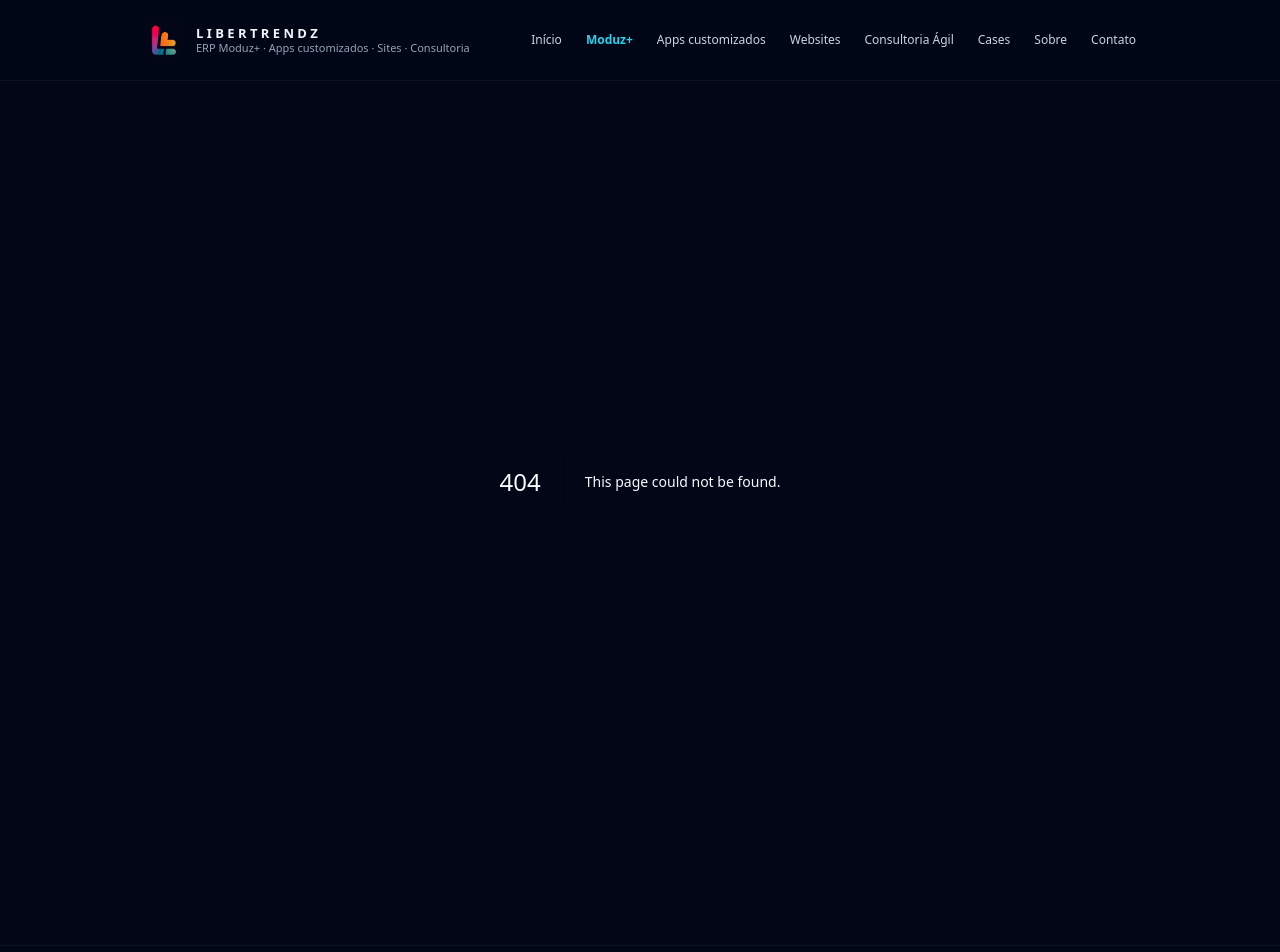
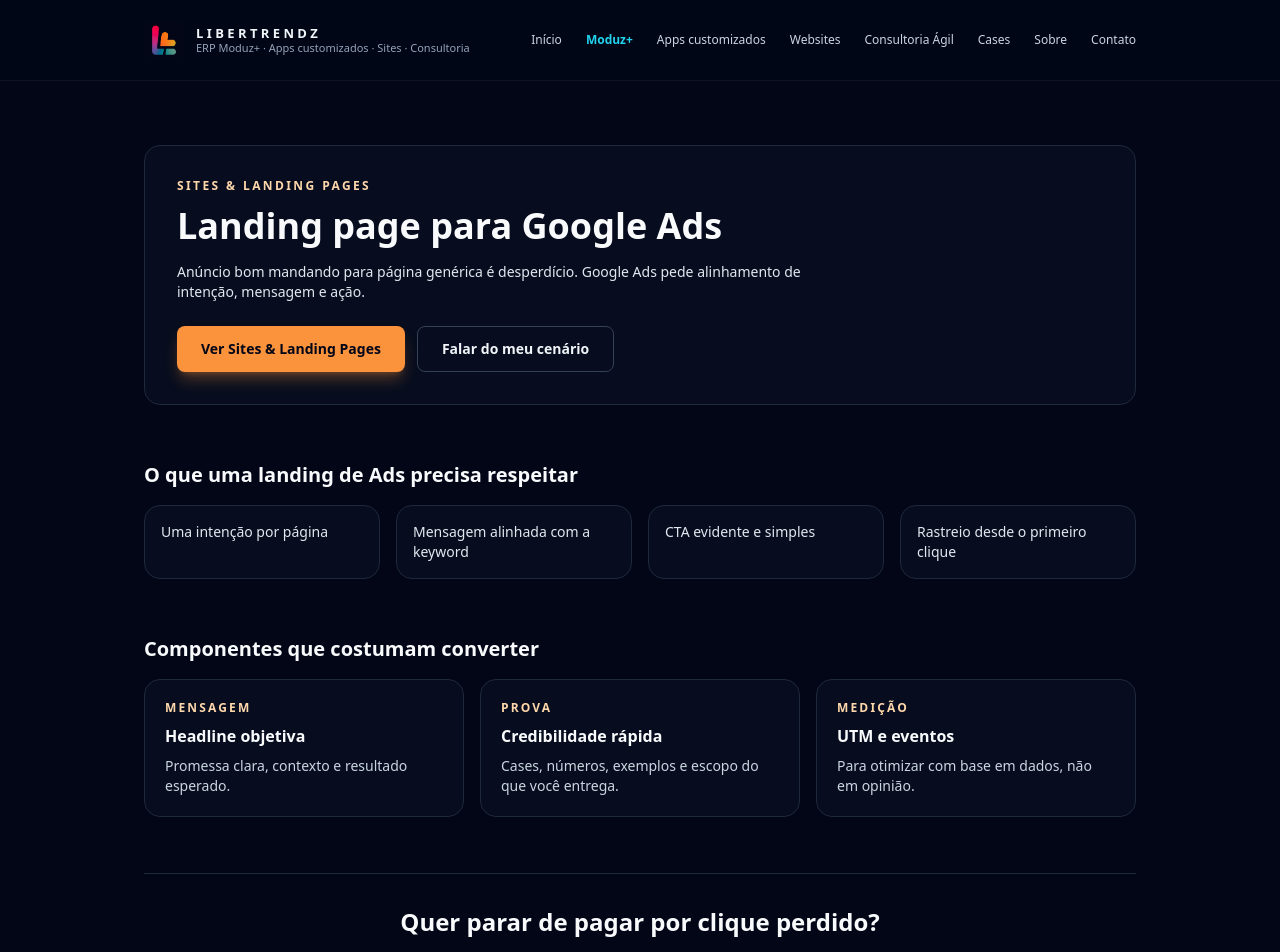
Before and after one commit to libertrendz/libertrendz-site, a Next.js app: page /solucoes/landing-page-para-google-ads in a window 1280 px wide. Before the commit this address had no page. Shown: the top 952 px of the page. Built offline with nearby package versions, Linux system fonts and the light colour scheme.

Commit message:
Create page.tsx

```diff
--- /dev/null
+++ b/app/solucoes/landing-page-para-google-ads/page.tsx
@@ -0,0 +1,120 @@
+export default function LandingPageParaGoogleAdsPage() {
+  return (
+    <main className="min-h-[calc(100vh-5rem)] bg-slate-950 text-slate-50">
+      <section className="container-page py-12 lg:py-16 space-y-14">
+        {/* HERO */}
+        <div className="rounded-2xl border border-slate-800 bg-slate-900/40 p-8">
+          <p className="text-xs font-semibold uppercase tracking-[0.2em] text-accent-300">
+            Sites & Landing Pages
+          </p>
+          <h1 className="mt-3 text-3xl font-bold leading-tight md:text-4xl">
+            Landing page para Google Ads
+          </h1>
+          <p className="mt-4 max-w-2xl text-sm text-slate-200">
+            Anúncio bom mandando para página genérica é desperdício.
+            Google Ads pede alinhamento de intenção, mensagem e ação.
+          </p>
+
+          <div className="mt-6 flex flex-wrap gap-3">
+            <a
+              href="/sites"
+              className="inline-flex items-center justify-center rounded-lg bg-accent-500 px-6 py-3 text-sm font-semibold text-slate-950 shadow-lg shadow-accent-500/30 transition hover:bg-accent-400"
+            >
+              Ver Sites & Landing Pages
+            </a>
+            <a
+              href="/contato"
+              className="inline-flex items-center justify-center rounded-lg border border-slate-700 px-6 py-3 text-sm font-semibold text-slate-100 transition hover:border-slate-500 hover:bg-slate-900/60"
+            >
+              Falar do meu cenário
+            </a>
+          </div>
+        </div>
+
+        {/* REGRAS DO JOGO */}
+        <div className="space-y-4">
+          <h2 className="text-xl font-semibold text-slate-50">
+            O que uma landing de Ads precisa respeitar
+          </h2>
+
+          <div className="grid gap-4 md:grid-cols-2 lg:grid-cols-4">
+            {[
+              "Uma intenção por página",
+              "Mensagem alinhada com a keyword",
+              "CTA evidente e simples",
+              "Rastreio desde o primeiro clique",
+            ].map((t) => (
+              <div
+                key={t}
+                className="rounded-2xl border border-slate-800 bg-slate-900/40 p-4 text-sm text-slate-200"
+              >
+                {t}
+              </div>
+            ))}
+          </div>
+        </div>
+
+        {/* COMPONENTES */}
+        <div className="space-y-4">
+          <h2 className="text-xl font-semibold text-slate-50">
+            Componentes que costumam converter
+          </h2>
+
+          <div className="grid gap-4 md:grid-cols-3">
+            <div className="rounded-2xl border border-slate-800 bg-slate-900/40 p-5">
+              <p className="text-xs font-semibold uppercase tracking-[0.18em] text-accent-300">
+                Mensagem
+              </p>
+              <p className="mt-2 font-semibold text-slate-50">
+                Headline objetiva
+              </p>
+              <p className="mt-2 text-sm text-slate-300">
+                Promessa clara, contexto e resultado esperado.
+              </p>
+            </div>
+
+            <div className="rounded-2xl border border-slate-800 bg-slate-900/40 p-5">
+              <p className="text-xs font-semibold uppercase tracking-[0.18em] text-accent-300">
+                Prova
+              </p>
+              <p className="mt-2 font-semibold text-slate-50">
+                Credibilidade rápida
+              </p>
+              <p className="mt-2 text-sm text-slate-300">
+                Cases, números, exemplos e escopo do que você entrega.
+              </p>
+            </div>
+
+            <div className="rounded-2xl border border-slate-800 bg-slate-900/40 p-5">
+              <p className="text-xs font-semibold uppercase tracking-[0.18em] text-accent-300">
+                Medição
+              </p>
+              <p className="mt-2 font-semibold text-slate-50">
+                UTM e eventos
+              </p>
+              <p className="mt-2 text-sm text-slate-300">
+                Para otimizar com base em dados, não em opinião.
+              </p>
+            </div>
+          </div>
+        </div>
+
+        {/* CTA */}
+        <div className="pt-8 border-t border-slate-800 text-center space-y-4">
+          <h2 className="text-2xl font-semibold text-slate-50">
+            Quer parar de pagar por clique perdido?
+          </h2>
+          <p className="max-w-xl mx-auto text-sm text-slate-200">
+            Diz a oferta e a campanha. Eu devolvo uma estrutura de página alinhada com intenção.
+          </p>
+          <a
+            href="/contato"
+            className="inline-flex items-center justify-center rounded-lg bg-accent-500 px-6 py-3 text-sm font-semibold text-slate-950 shadow-lg shadow-accent-500/30 transition hover:bg-accent-400"
+          >
+            Falar do meu cenário
+          </a>
+        </div>
+      </section>
+    </main>
+  );
+}
```
